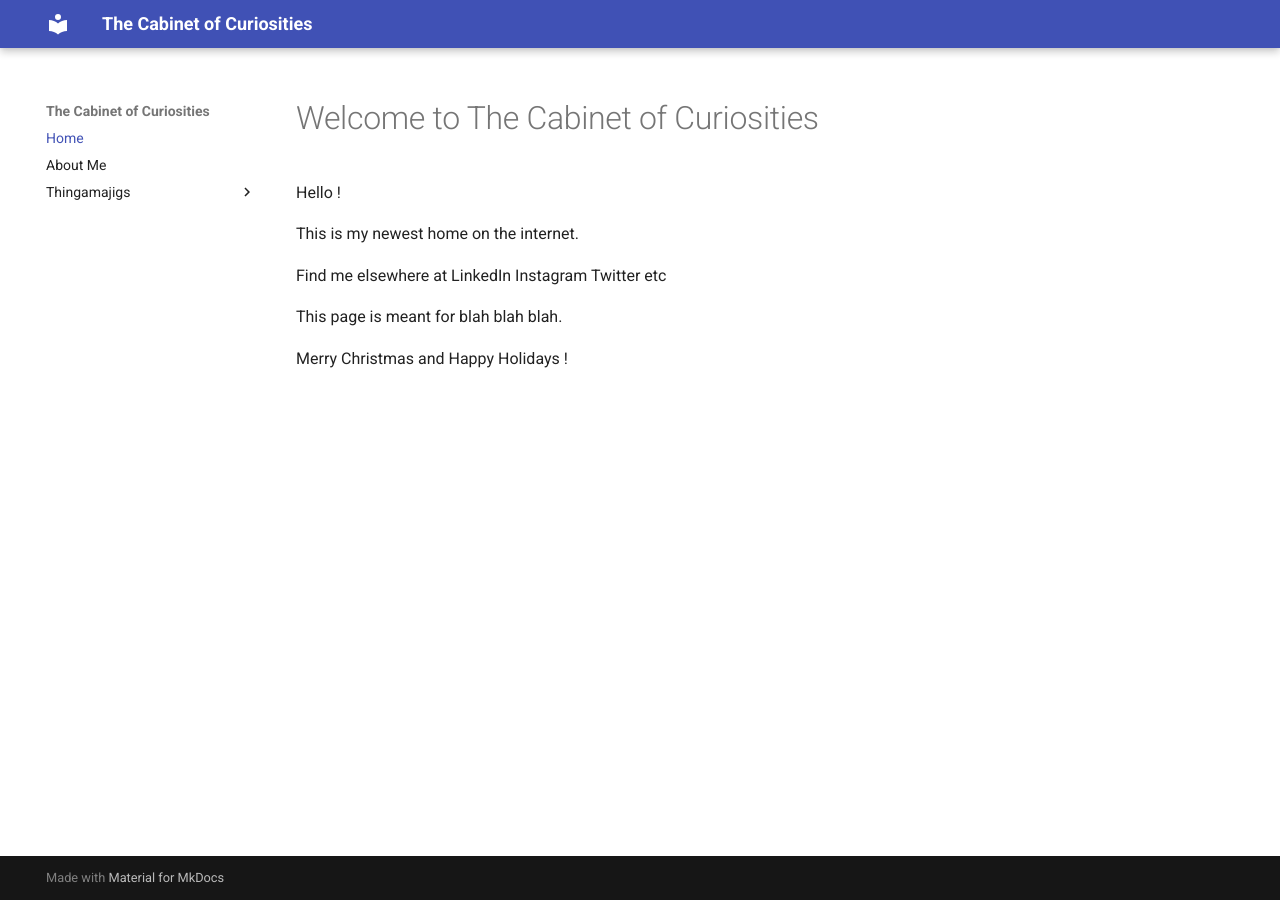
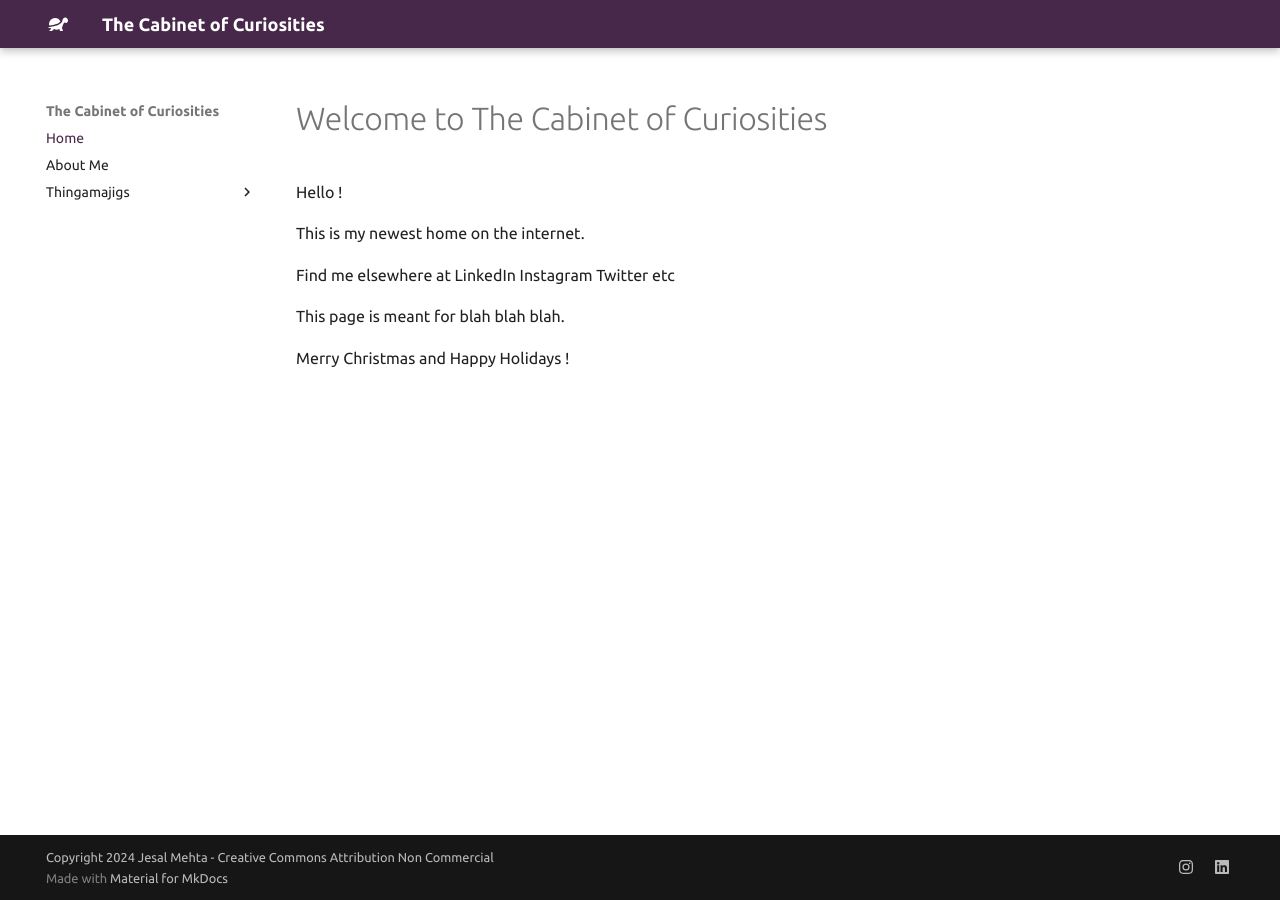
Before and after one commit to jesmehta/CabinetOfCuriosities, an MkDocs documentation site: the page built from docs/index.md, in a window 1280 px wide. Built offline with MkDocs 1.6.1 and Material for MkDocs 9.7.7, drawn with Linux system fonts in a browser that asks for light colours.

Commit message:
Thematic updates

```diff
--- /dev/null
+++ b/docs/stylesheets/extra.css
@@ -0,0 +1,11 @@
+:root {
+  --md-primary-fg-color:        #48284A;
+  --md-primary-fg-color--light: #48284A;
+  --md-primary-fg-color--dark:  #48284A;
+}
+
+/*48284A
+  --md-primary-fg-color:        #B8292F;
+  --md-primary-fg-color--light: #B8292F;
+  --md-primary-fg-color--dark:  #B8292F;
+*/
--- a/mkdocs.yml
+++ b/mkdocs.yml
@@ -1,4 +1,8 @@
 site_name: The Cabinet of Curiosities
+site_description: A Collection of Jesal's eclectic interests
+site_author: Jesal Mehta
+copyright: Copyright 2024 Jesal Mehta - Creative Commons Attribution Non Commercial
+
 nav:
   - Home: index.md
   - About Me: about.md
@@ -8,12 +12,45 @@ nav:
     - Creative Coding : creative_code.md
     - Notes on this site : site_notes.md
 
+extra:
+  # Set your own social media below (or remove)
+  social:
+    # For other social icons at https://squidfunk.github.io/mkdocs-material/setup/adding-social-links/
+    - icon: fontawesome/brands/instagram
+      link: https://instagram.com/cabofcuriosity
+    - icon: fontawesome/brands/linkedin
+      link: https://www.linkedin.com/in/jesal-mehta-8762404a/
 
 theme:
-    name: material
+  name: material
+  palette:
+    # try other colors https://squidfunk.github.io/mkdocs-material/getting-started/#primary-colors
+    primary: custom
+    accent: indigo
+  font:
+    # See available fonts at https://fonts.google.com/
+    text: Ubuntu
+    code: Ubuntu Mono
+  icon:
+    logo: material/tortoise
+  favicon: images/favicon.svg
+  features:
+    # - navigation.tabs
+    # - navigation.instant
 
 markdown_extensions:
+  - extra
+  - smarty
+  - admonition
+  - codehilite:
+      guess_lang: false
+  - toc:
+      permalink: true
+  - markdown_captions
   - attr_list
 
 plugins:
   - mkdocs-video
+
+extra_css:
+  - stylesheets/extra.css
```
Also changed, not shown: docs/site_notes.md (+1 -0 lines).
